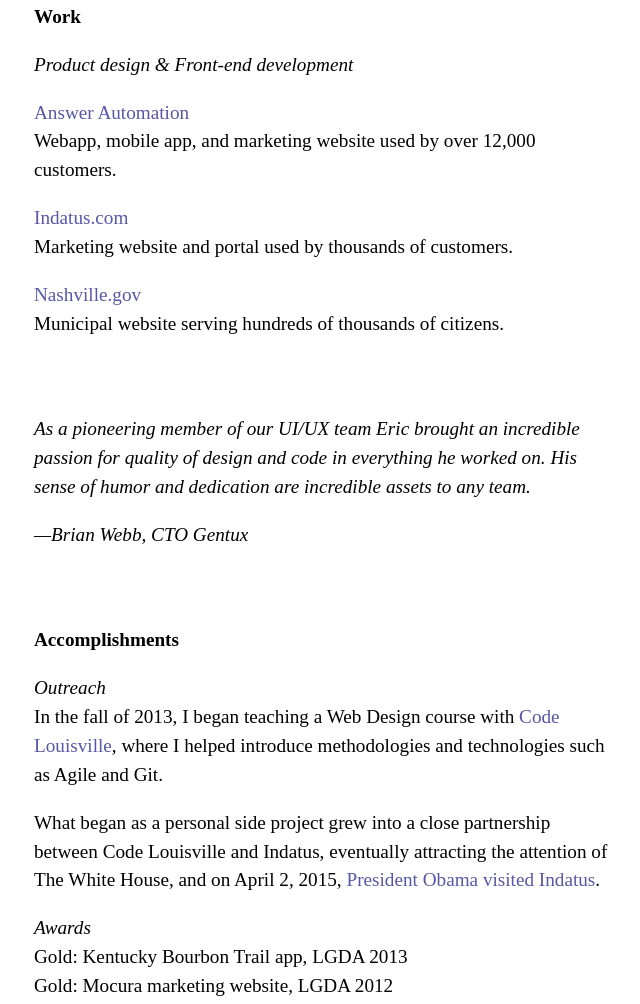
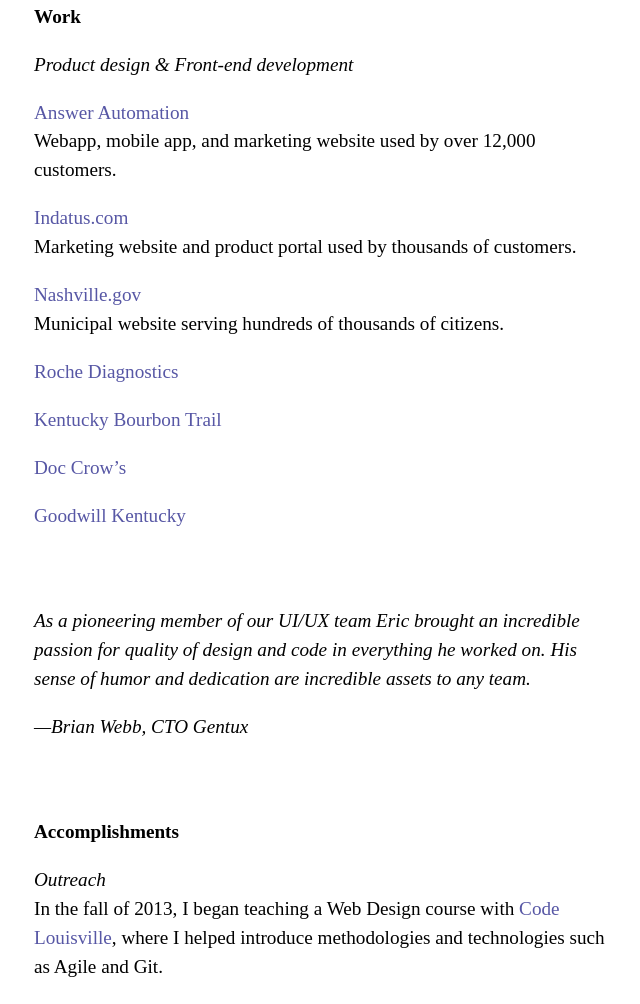
Before and after one commit to ericrowan/ericrowan.github.io, a plain HTML site: page index.html in a window 1280 px wide. Shown: the part 855-1859 px from the top of the page, without its empty margins (174-814 px from the left). Drawn offline with nearby package versions, Linux system fonts and the light colour scheme; a script that the page names is missing.

Commit message:
Update index.html

```diff
--- a/index.html
+++ b/index.html
@@ -56,12 +56,19 @@
 
           <li>
             <p><a href="http://indatus.com/">Indatus.com</a><br>
-            Marketing website and portal used by thousands of customers.</p>
+            Marketing website and product portal used by thousands of customers.</p>
           </li>
 
           <li>
             <p><a href="http://www.nashville.gov/">Nashville.gov</a><br>
             Municipal website serving hundreds of thousands of citizens.</p>
+          </li>
+
+          <li>
+            <p><a href="/assets/img/roche-website.jpg">Roche Diagnostics</a></p>
+            <p><a href="/assets/img/kbt-website.jpg">Kentucky Bourbon Trail</a></p>
+            <p><a href="/assets/img/roche-website.jpg">Doc Crow&#8217;s</a></p>
+            <p><a href="http://www.goodwillky.org/">Goodwill Kentucky</a>
           </li>
 
         </ul>
```
